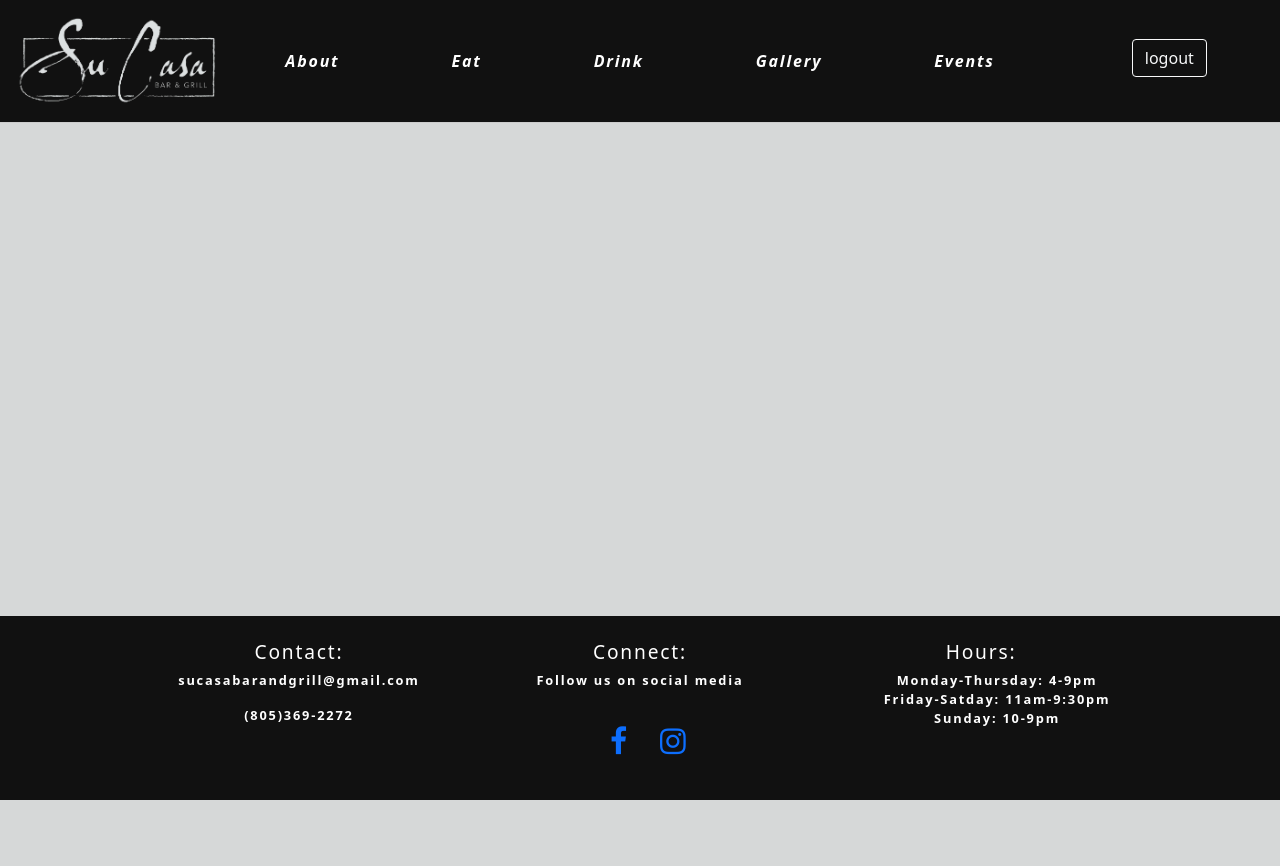
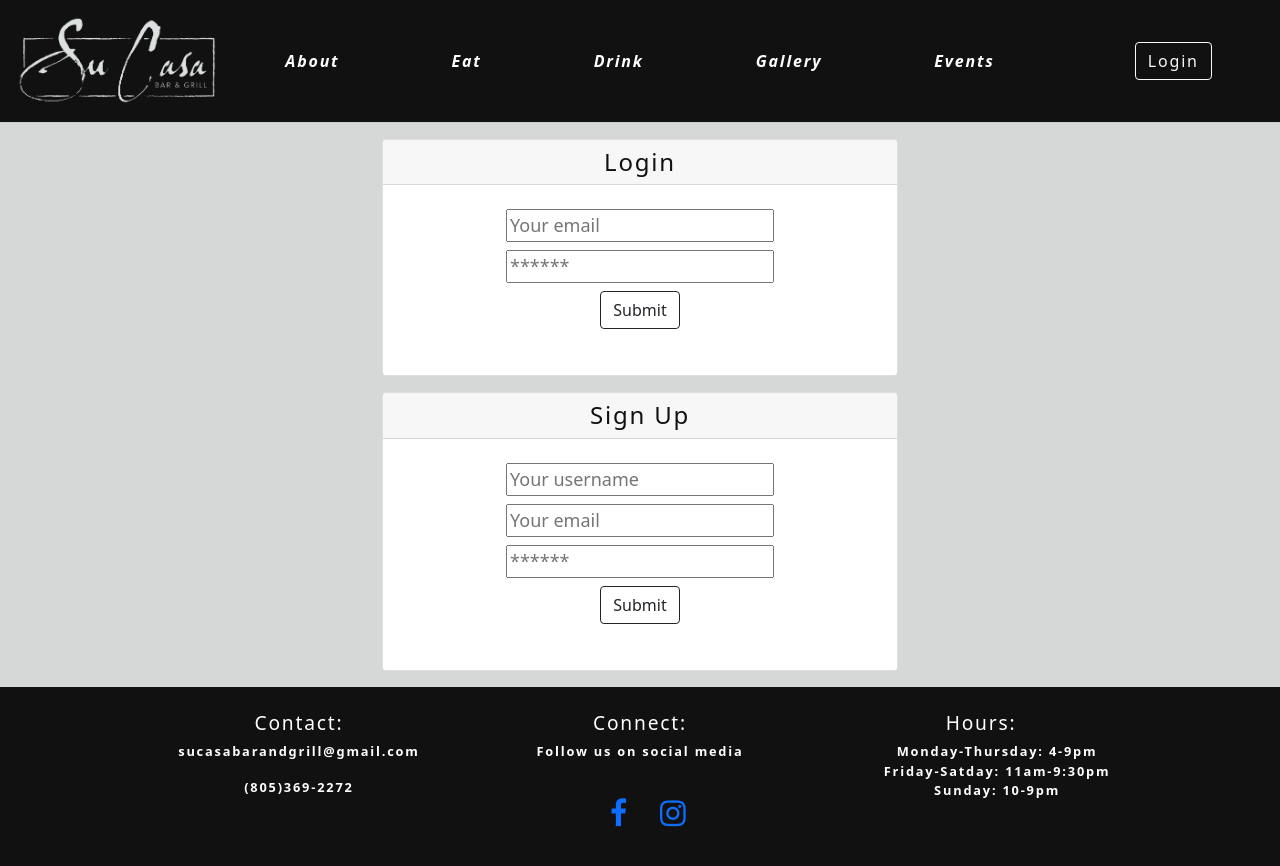
Before and after one commit to amirb97/Sucasa-React-SPA, a React (Create React App) app in the folder client/: page /login in a window 1280 px wide. Shown: the top 866 px of the page. Before the commit the page ends 800 px from the top, so only its background shows below. Built offline with nearby package versions, Linux system fonts and the light colour scheme.

Commit message:
added a login/signup page, and updated nav to show either login or logout depending on whether the user is logged in

```diff
--- a/client/src/App.js
+++ b/client/src/App.js
@@ -18,6 +18,7 @@ import Drink from './components/Drink';
 import Events from './components/Events';
 import SingleEvent from './components/SingleEvent';
 import SingleComment from './components/SingleComment';
+import LoginSignup from './pages/Login-Signup';
 
 const httpLink = createHttpLink({
   uri: '/graphql',
@@ -53,6 +54,7 @@ function App() {
                 <Route exact path='/events' component={Events} />
                 <Route exact path='/event/:id' component={SingleEvent} />
                 <Route exact path='/comment/:id' component={SingleComment} />
+                <Route exact path='/login' component={LoginSignup} />
 
 
               </Switch>
--- a/client/src/pages/Login.js
+++ b/client/src/components/Login/index.js
@@ -1,9 +1,13 @@
 import React, { useState } from 'react';
+import { useMutation } from '@apollo/client';
+import { LOGIN_USER } from '../../utils/mutations';
+
+import Auth from '../../utils/auth';
 
 const Login = (props) => {
   const [formState, setFormState] = useState({ email: '', password: '' });
+  const [login, { error }] = useMutation(LOGIN_USER);
 
-  // update state based on form input changes
   const handleChange = (event) => {
     const { name, value } = event.target;
 
@@ -13,11 +17,19 @@ const Login = (props) => {
     });
   };
 
-  // submit form
   const handleFormSubmit = async (event) => {
     event.preventDefault();
 
-    // clear form values
+    try {
+      const { data } = await login({
+        variables: { ...formState },
+      });
+
+      Auth.login(data.login.token);
+    } catch (e) {
+      console.error(e);
+    }
+
     setFormState({
       email: '',
       password: '',
@@ -25,14 +37,14 @@ const Login = (props) => {
   };
 
   return (
-    <main className="flex-row justify-center mb-4">
-      <div className="col-12 col-md-6">
+    <div className="justify-center m-3">
+      <div className="col-6 mx-auto">
         <div className="card">
-          <h4 className="card-header">Login</h4>
+          <h4 className="card-header text-center">Login</h4>
           <div className="card-body">
             <form onSubmit={handleFormSubmit}>
               <input
-                className="form-input"
+                className="form-input d-block m-2 mx-auto"
                 placeholder="Your email"
                 name="email"
                 type="email"
@@ -41,7 +53,7 @@ const Login = (props) => {
                 onChange={handleChange}
               />
               <input
-                className="form-input"
+                className="form-input d-block m-2 mx-auto"
                 placeholder="******"
                 name="password"
                 type="password"
@@ -49,14 +61,16 @@ const Login = (props) => {
                 value={formState.password}
                 onChange={handleChange}
               />
-              <button className="btn d-block w-100" type="submit">
+              <button className="btn d-block btn-outline-dark mx-auto" type="submit">
                 Submit
               </button>
             </form>
+
+            {error && <div>Login failed</div>}
           </div>
         </div>
       </div>
-    </main>
+    </div>
   );
 };
 
--- a/client/src/components/Nav/index.js
+++ b/client/src/components/Nav/index.js
@@ -40,7 +40,15 @@ const Nav = () => {
         </ul>
       </nav>
       <div className='col-2 text-center'>
-        <button id="logout" className='btn btn-outline-light me-2 login'>logout</button>
+        {Auth.loggedIn() ? (
+          <>
+            <a href='/' className='btn btn-outline-light' onClick={logout}>Logout</a>
+          </>
+        ) : (
+          <>
+            <Link to='/login' className='btn btn-outline-light text-decoration-none'>Login</Link>
+          </>
+        )}
       </div>
     </header>
   );
--- a/client/src/pages/Signup.js
+++ b/client/src/components/Signup/index.js
@@ -1,32 +1,51 @@
 import React, { useState } from 'react';
+import { useMutation } from '@apollo/client';
+import { ADD_USER } from '../../utils/mutations';
+
+import Auth from '../../utils/auth';
 
 const Signup = () => {
-  const [formState, setFormState] = useState({ username: '', email: '', password: '' });
+  const [formState, setFormState] = useState({
+    username: '',
+    email: '',
+    password: '',
+  });
+  const [addUser, { error }] = useMutation(ADD_USER);
 
   // update state based on form input changes
-  const handleChange = event => {
+  const handleChange = (event) => {
     const { name, value } = event.target;
 
     setFormState({
       ...formState,
-      [name]: value
+      [name]: value,
     });
   };
 
   // submit form
-  const handleFormSubmit = async event => {
+  const handleFormSubmit = async (event) => {
     event.preventDefault();
+
+    try {
+      const { data } = await addUser({
+        variables: { ...formState },
+      });
+
+      Auth.login(data.addUser.token);
+    } catch (e) {
+      console.error(e);
+    }
   };
 
   return (
-    <main className="flex-row justify-center mb-4">
-      <div className="col-12 col-md-6">
+    <div className="justify-center m-3">
+      <div className="col-6 mx-auto">
         <div className="card">
-          <h4 className="card-header">Sign Up</h4>
+          <h4 className="card-header text-center">Sign Up</h4>
           <div className="card-body">
             <form onSubmit={handleFormSubmit}>
               <input
-                className="form-input"
+                className="form-input d-block m-2 mx-auto"
                 placeholder="Your username"
                 name="username"
                 type="username"
@@ -35,7 +54,7 @@ const Signup = () => {
                 onChange={handleChange}
               />
               <input
-                className="form-input"
+                className="form-input d-block m-2 mx-auto"
                 placeholder="Your email"
                 name="email"
                 type="email"
@@ -44,7 +63,7 @@ const Signup = () => {
                 onChange={handleChange}
               />
               <input
-                className="form-input"
+                className="form-input d-block m-2 mx-auto"
                 placeholder="******"
                 name="password"
                 type="password"
@@ -52,14 +71,16 @@ const Signup = () => {
                 value={formState.password}
                 onChange={handleChange}
               />
-              <button className="btn d-block w-100" type="submit">
+              <button className="btn d-block btn-outline-dark mx-auto" type="submit">
                 Submit
               </button>
             </form>
+
+            {error && <div>Signup failed</div>}
           </div>
         </div>
       </div>
-    </main>
+    </div>
   );
 };
 
--- a/client/src/components/SingleEvent/index.js
+++ b/client/src/components/SingleEvent/index.js
@@ -3,7 +3,6 @@ import { Link } from 'react-router-dom';
 import { useParams } from 'react-router-dom';
 
 import CommentForm from '../CommentForm';
-import  SingleComment from '../SingleComment';
 
 import Auth from '../../utils/auth';
 import { useQuery } from '@apollo/client';
--- /dev/null
+++ b/client/src/pages/Login-Signup.js
@@ -0,0 +1,16 @@
+import React from 'react';
+
+import Login from '../components/Login';
+import Signup from '../components/Signup';
+
+const LoginSignup = (props) => {
+
+  return (
+    <div>
+      <Login></Login>
+      <Signup></Signup>
+    </div>
+  );
+};
+
+export default LoginSignup;
```
Also changed, not shown: client/src/pages/Home.js (deleted, +0 -29 lines), client/src/pages/Profile.js (deleted, +0 -51 lines), client/src/pages/SingleComment.js (deleted, +0 -43 lines).
